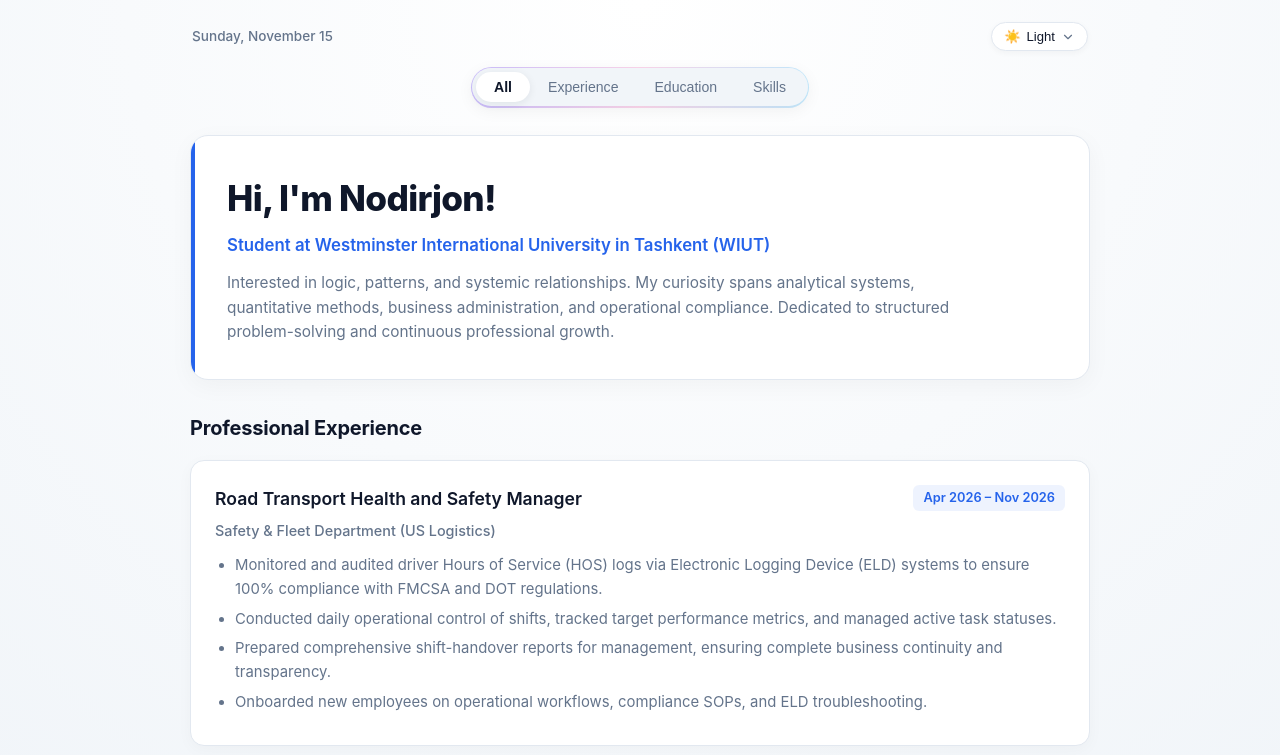
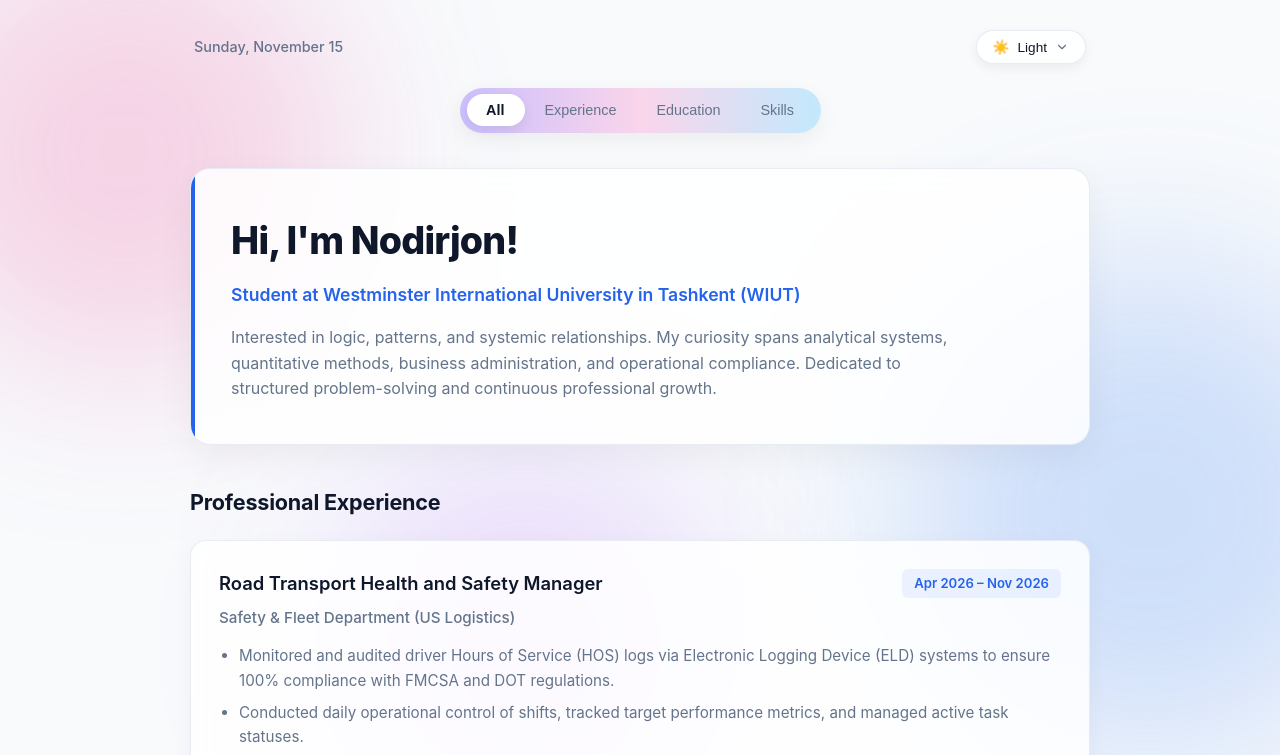
Before and after one commit to rowanb-sh/rowanb-sh.github.io, a plain HTML site: page index.html in a window 1280 px wide. Shown: the top 755 px of the page. Drawn offline with Linux system fonts and the light colour scheme.

Commit message:
Update style.css

```diff
--- a/style.css
+++ b/style.css
@@ -1,52 +1,61 @@
-/* Светлая тема (по умолчанию) */
+/* Светлая тема (по умолчанию) с пастельными 3D-сферами */
 :root {
     --bg-main: #f8fafc;
-    --bg-gradient: radial-gradient(circle at 50% 0%, #ffffff 0%, #f1f5f9 100%);
-    --card-bg: #ffffff;
-    --card-border: #e2e8f0;
+    --card-bg: rgba(255, 255, 255, 0.85);
+    --card-border: rgba(226, 232, 240, 0.8);
     --text-primary: #0f172a;
     --text-muted: #64748b;
     --accent-blue: #2563eb;
     --accent-glow: rgba(37, 99, 235, 0.12);
     --tag-bg: rgba(37, 99, 235, 0.08);
-    --pill-bg: #f1f5f9;
+    --pill-bg: rgba(241, 245, 249, 0.9);
     --pill-active-bg: #ffffff;
-    --pill-shadow: 0 2px 8px rgba(15, 23, 42, 0.08);
+    --pill-shadow: 0 4px 12px rgba(15, 23, 42, 0.08);
     --pill-border-gradient: linear-gradient(90deg, #c4b5fd, #fbcfe8, #bae6fd);
+
+    --orb-1: rgba(236, 72, 153, 0.22);
+    --orb-2: rgba(59, 130, 246, 0.22);
+    --orb-3: rgba(168, 85, 247, 0.18);
 }
 
 /* Тёмная тема: Dark */
 body.theme-dark {
     --bg-main: #0f172a;
-    --bg-gradient: linear-gradient(to bottom, #0f172a, #090d16);
-    --card-bg: #1e293b;
-    --card-border: #334155;
+    --card-bg: rgba(30, 41, 59, 0.8);
+    --card-border: rgba(51, 65, 85, 0.8);
     --text-primary: #f8fafc;
     --text-muted: #94a3b8;
     --accent-blue: #60a5fa;
     --accent-glow: rgba(96, 165, 250, 0.18);
     --tag-bg: rgba(96, 165, 250, 0.12);
-    --pill-bg: #1e293b;
-    --pill-active-bg: #334155;
-    --pill-shadow: 0 2px 10px rgba(0, 0, 0, 0.35);
+    --pill-bg: rgba(30, 41, 59, 0.9);
+    --pill-active-bg: #475569;
+    --pill-shadow: 0 4px 14px rgba(0, 0, 0, 0.4);
     --pill-border-gradient: linear-gradient(90deg, #4f46e5, #7c3aed, #0284c7);
+
+    --orb-1: rgba(99, 102, 241, 0.25);
+    --orb-2: rgba(14, 165, 233, 0.22);
+    --orb-3: rgba(236, 72, 153, 0.18);
 }
 
 /* Тёмная тема: Midnight */
 body.theme-midnight {
     --bg-main: #070b14;
-    --bg-gradient: radial-gradient(circle at top right, #111e38 0%, #070b14 65%);
-    --card-bg: #111827;
-    --card-border: #1e293b;
+    --card-bg: rgba(17, 24, 39, 0.8);
+    --card-border: rgba(30, 41, 59, 0.9);
     --text-primary: #f8fafc;
     --text-muted: #94a3b8;
     --accent-blue: #3b82f6;
-    --accent-glow: rgba(59, 130, 246, 0.2);
-    --tag-bg: rgba(59, 130, 246, 0.12);
-    --pill-bg: #111827;
-    --pill-active-bg: #1e293b;
-    --pill-shadow: 0 2px 10px rgba(0, 0, 0, 0.45);
+    --accent-glow: rgba(59, 130, 246, 0.25);
+    --tag-bg: rgba(59, 130, 246, 0.15);
+    --pill-bg: rgba(17, 24, 39, 0.9);
+    --pill-active-bg: #1f2937;
+    --pill-shadow: 0 4px 16px rgba(0, 0, 0, 0.5);
     --pill-border-gradient: linear-gradient(90deg, #3b82f6, #6366f1, #0ea5e9);
+
+    --orb-1: rgba(59, 130, 246, 0.28);
+    --orb-2: rgba(139, 92, 246, 0.25);
+    --orb-3: rgba(6, 182, 212, 0.2);
 }
 
 * {
@@ -58,13 +67,74 @@ body.theme-midnight {
 body {
     font-family: -apple-system, BlinkMacSystemFont, "Segoe UI", Roboto, Helvetica, Arial, sans-serif;
     background-color: var(--bg-main);
-    background-image: var(--bg-gradient);
-    background-attachment: fixed;
     color: var(--text-primary);
     line-height: 1.6;
-    padding: 18px 16px 40px;
+    padding: 24px 16px 60px;
     min-height: 100vh;
-    transition: background-color 0.3s ease, color 0.3s ease;
+    position: relative;
+    overflow-x: hidden;
+    transition: background-color 0.4s ease, color 0.3s ease;
+}
+
+/* 3D Блюр-сферы на фоне */
+.bg-orbs {
+    position: fixed;
+    top: 0;
+    left: 0;
+    width: 100vw;
+    height: 100vh;
+    overflow: hidden;
+    z-index: -1;
+    pointer-events: none;
+}
+
+.orb {
+    position: absolute;
+    border-radius: 50%;
+    filter: blur(85px);
+    transition: background 0.5s ease, transform 0.5s ease;
+}
+
+.orb-1 {
+    width: 420px;
+    height: 420px;
+    background: var(--orb-1);
+    top: -80px;
+    left: -100px;
+    animation: floatOrb1 12s ease-in-out infinite alternate;
+}
+
+.orb-2 {
+    width: 480px;
+    height: 480px;
+    background: var(--orb-2);
+    top: 35%;
+    right: -120px;
+    animation: floatOrb2 15s ease-in-out infinite alternate;
+}
+
+.orb-3 {
+    width: 380px;
+    height: 380px;
+    background: var(--orb-3);
+    bottom: -60px;
+    left: 25%;
+    animation: floatOrb3 10s ease-in-out infinite alternate;
+}
+
+@keyframes floatOrb1 {
+    0% { transform: translate(0, 0) scale(1); }
+    100% { transform: translate(40px, 60px) scale(1.1); }
+}
+
+@keyframes floatOrb2 {
+    0% { transform: translate(0, 0) scale(1); }
+    100% { transform: translate(-50px, -40px) scale(1.15); }
+}
+
+@keyframes floatOrb3 {
+    0% { transform: translate(0, 0) scale(1); }
+    100% { transform: translate(30px, -50px) scale(1.05); }
 }
 
 .portfolio-container {
@@ -72,17 +142,18 @@ body {
     margin: 0 auto;
 }
 
+/* Верхняя строка */
 .top-utility-row {
     position: relative;
     z-index: 1000;
     display: flex;
     justify-content: space-between;
     align-items: center;
-    padding: 4px 2px 16px;
+    padding: 6px 4px 24px;
 }
 
 .current-date {
-    font-size: 0.85rem;
+    font-size: 0.9rem;
     font-weight: 500;
     color: var(--text-muted);
 }
@@ -93,17 +164,18 @@ body {
 
 .theme-btn {
     background-color: var(--card-bg);
+    backdrop-filter: blur(12px);
     border: 1px solid var(--card-border);
     color: var(--text-primary);
-    padding: 6px 12px;
+    padding: 8px 16px;
     border-radius: 999px;
     cursor: pointer;
-    font-size: 0.82rem;
+    font-size: 0.85rem;
     font-weight: 500;
     display: flex;
     align-items: center;
-    gap: 6px;
-    box-shadow: 0 2px 6px rgba(0, 0, 0, 0.04);
+    gap: 8px;
+    box-shadow: 0 4px 12px rgba(0, 0, 0, 0.06);
     transition: border-color 0.2s ease, background-color 0.2s ease;
 }
 
@@ -125,19 +197,20 @@ body {
 .theme-menu {
     position: absolute;
     right: 0;
-    top: 38px;
+    top: 44px;
     background-color: var(--card-bg);
+    backdrop-filter: blur(16px);
     border: 1px solid var(--card-border);
     border-radius: 14px;
-    box-shadow: 0 12px 32px rgba(0, 0, 0, 0.16);
+    box-shadow: 0 16px 40px rgba(0, 0, 0, 0.2);
     width: 175px;
     opacity: 0;
     visibility: hidden;
-    transform: translateY(-6px);
+    transform: translateY(-8px);
     transition: opacity 0.2s ease, transform 0.2s ease, visibility 0.2s;
     display: flex;
     flex-direction: column;
-    padding: 5px;
+    padding: 6px;
     z-index: 2000;
 }
 
@@ -152,13 +225,13 @@ body {
     border: none;
     color: var(--text-primary);
     text-align: left;
-    padding: 8px 12px;
-    border-radius: 9px;
+    padding: 10px 12px;
+    border-radius: 10px;
     cursor: pointer;
-    font-size: 0.85rem;
+    font-size: 0.88rem;
     display: flex;
     align-items: center;
-    gap: 8px;
+    gap: 10px;
     transition: background-color 0.15s ease, color 0.15s ease;
 }
 
@@ -167,10 +240,11 @@ body {
     color: var(--accent-blue);
 }
 
+/* Навигация (Пилюля) */
 .nav-wrapper {
     display: flex;
     justify-content: center;
-    margin-bottom: 28px;
+    margin-bottom: 36px;
 }
 
 .segmented-nav {
@@ -178,9 +252,10 @@ body {
     display: inline-flex;
     align-items: center;
     background: var(--pill-bg);
-    padding: 4px;
+    backdrop-filter: blur(12px);
+    padding: 5px;
     border-radius: 999px;
-    box-shadow: 0 4px 16px rgba(0, 0, 0, 0.05);
+    box-shadow: 0 8px 24px rgba(0, 0, 0, 0.06);
     border: 1.5px solid transparent;
     background-clip: padding-box;
 }
@@ -197,9 +272,9 @@ body {
 
 .nav-glider {
     position: absolute;
-    top: 4px;
-    left: 4px;
-    height: calc(100% - 8px);
+    top: 5px;
+    left: 5px;
+    height: calc(100% - 10px);
     background-color: var(--pill-active-bg);
     border-radius: 999px;
     box-shadow: var(--pill-shadow);
@@ -213,9 +288,9 @@ body {
     background: transparent;
     border: none;
     color: var(--text-muted);
-    padding: 7px 18px;
+    padding: 8px 20px;
     border-radius: 999px;
-    font-size: 0.88rem;
+    font-size: 0.9rem;
     font-weight: 500;
     cursor: pointer;
     transition: color 0.25s ease;
@@ -231,14 +306,16 @@ body {
     font-weight: 600;
 }
 
+/* Hero Section (Больше воздуха) */
 .hero-section {
     position: relative;
-    margin-bottom: 32px;
+    margin-bottom: 40px;
     background-color: var(--card-bg);
+    backdrop-filter: blur(16px);
     border: 1px solid var(--card-border);
-    padding: 34px 36px;
-    border-radius: 18px;
-    box-shadow: 0 6px 24px rgba(0, 0, 0, 0.04);
+    padding: 42px 40px;
+    border-radius: 20px;
+    box-shadow: 0 12px 36px rgba(0, 0, 0, 0.05);
     overflow: hidden;
     transition: background-color 0.3s ease, border-color 0.3s ease;
 }
@@ -254,27 +331,28 @@ body {
 }
 
 .hero-section h1 {
-    font-size: 2.2rem;
+    font-size: 2.35rem;
     font-weight: 800;
-    margin-bottom: 6px;
+    margin-bottom: 10px;
     letter-spacing: -0.02em;
 }
 
 .hero-subtitle {
     color: var(--accent-blue);
-    font-size: 1.05rem;
+    font-size: 1.1rem;
     font-weight: 600;
-    margin-bottom: 12px;
+    margin-bottom: 16px;
 }
 
 .hero-bio {
     color: var(--text-muted);
-    font-size: 0.96rem;
+    font-size: 1rem;
     max-width: 740px;
 }
 
+/* Секции (Больше пространства между блоками) */
 .tab-section {
-    margin-bottom: 32px;
+    margin-bottom: 40px;
     animation: fadeInTab 0.35s cubic-bezier(0.25, 1, 0.5, 1);
 }
 
@@ -285,7 +363,7 @@ body {
 @keyframes fadeInTab {
     from {
         opacity: 0;
-        transform: translateY(8px);
+        transform: translateY(10px);
     }
     to {
         opacity: 1;
@@ -294,27 +372,28 @@ body {
 }
 
 .tab-section h2 {
-    font-size: 1.25rem;
+    font-size: 1.35rem;
     font-weight: 700;
-    margin-bottom: 16px;
+    margin-bottom: 20px;
     color: var(--text-primary);
     letter-spacing: -0.01em;
 }
 
 .card-block {
     background-color: var(--card-bg);
+    backdrop-filter: blur(16px);
     border: 1px solid var(--card-border);
-    border-radius: 14px;
-    padding: 24px;
-    margin-bottom: 16px;
-    box-shadow: 0 4px 16px rgba(0, 0, 0, 0.03);
+    border-radius: 16px;
+    padding: 28px;
+    margin-bottom: 20px;
+    box-shadow: 0 8px 24px rgba(0, 0, 0, 0.04);
     transition: transform 0.2s ease, border-color 0.2s ease, box-shadow 0.2s ease, background-color 0.3s ease;
 }
 
 .card-block:hover {
     border-color: var(--accent-blue);
-    transform: translateY(-2px);
-    box-shadow: 0 8px 24px var(--accent-glow);
+    transform: translateY(-3px);
+    box-shadow: 0 12px 32px var(--accent-glow);
 }
 
 .block-header {
@@ -322,51 +401,51 @@ body {
     justify-content: space-between;
     align-items: flex-start;
     flex-wrap: wrap;
-    gap: 8px;
-    margin-bottom: 6px;
+    gap: 10px;
+    margin-bottom: 8px;
 }
 
 .card-block h3 {
-    font-size: 1.1rem;
+    font-size: 1.15rem;
     font-weight: 600;
 }
 
 .block-date {
-    font-size: 0.8rem;
+    font-size: 0.82rem;
     color: var(--accent-blue);
     background-color: var(--tag-bg);
-    padding: 3px 10px;
+    padding: 4px 12px;
     border-radius: 6px;
     font-weight: 600;
 }
 
 .block-sub {
-    font-size: 0.9rem;
+    font-size: 0.95rem;
     color: var(--text-muted);
     font-weight: 500;
-    margin-bottom: 12px;
+    margin-bottom: 14px;
 }
 
 .task-list {
     list-style-type: disc;
     padding-left: 20px;
     color: var(--text-muted);
-    font-size: 0.93rem;
+    font-size: 0.95rem;
 }
 
 .task-list li {
-    margin-bottom: 6px;
+    margin-bottom: 8px;
 }
 
 .regular-text {
-    font-size: 0.93rem;
+    font-size: 0.95rem;
     color: var(--text-muted);
 }
 
 .dual-grid {
     display: grid;
-    grid-template-columns: repeat(auto-fit, minmax(280px, 1fr));
-    gap: 16px;
+    grid-template-columns: repeat(auto-fit, minmax(290px, 1fr));
+    gap: 20px;
 }
 
 .dual-grid .card-block {
@@ -374,22 +453,23 @@ body {
     height: 100%;
 }
 
+/* Footer */
 .portfolio-footer {
     border-top: 1px solid var(--card-border);
-    padding-top: 22px;
-    margin-top: 44px;
+    padding-top: 26px;
+    margin-top: 50px;
     display: flex;
     justify-content: space-between;
     align-items: center;
     flex-wrap: wrap;
-    gap: 12px;
+    gap: 14px;
     color: var(--text-muted);
-    font-size: 0.86rem;
+    font-size: 0.88rem;
 }
 
 .portfolio-footer-links {
     display: flex;
-    gap: 16px;
+    gap: 18px;
 }
 
 .portfolio-footer-links a {
@@ -404,13 +484,13 @@ body {
 
 @media (max-width: 480px) {
     .nav-tab {
-        padding: 6px 13px;
-        font-size: 0.83rem;
+        padding: 7px 14px;
+        font-size: 0.85rem;
     }
     .hero-section {
-        padding: 26px 22px;
+        padding: 30px 24px;
     }
     .hero-section h1 {
-        font-size: 1.85rem;
+        font-size: 1.9rem;
     }
 }
```
